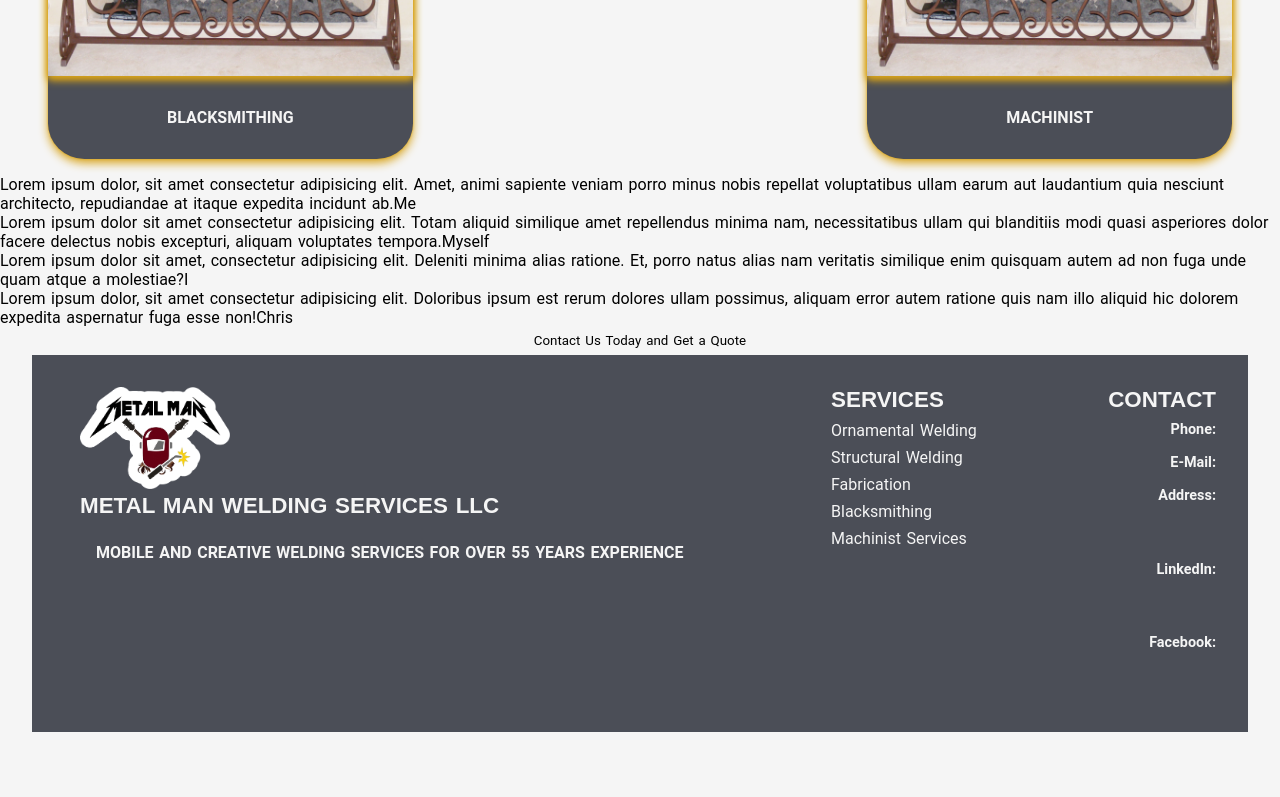
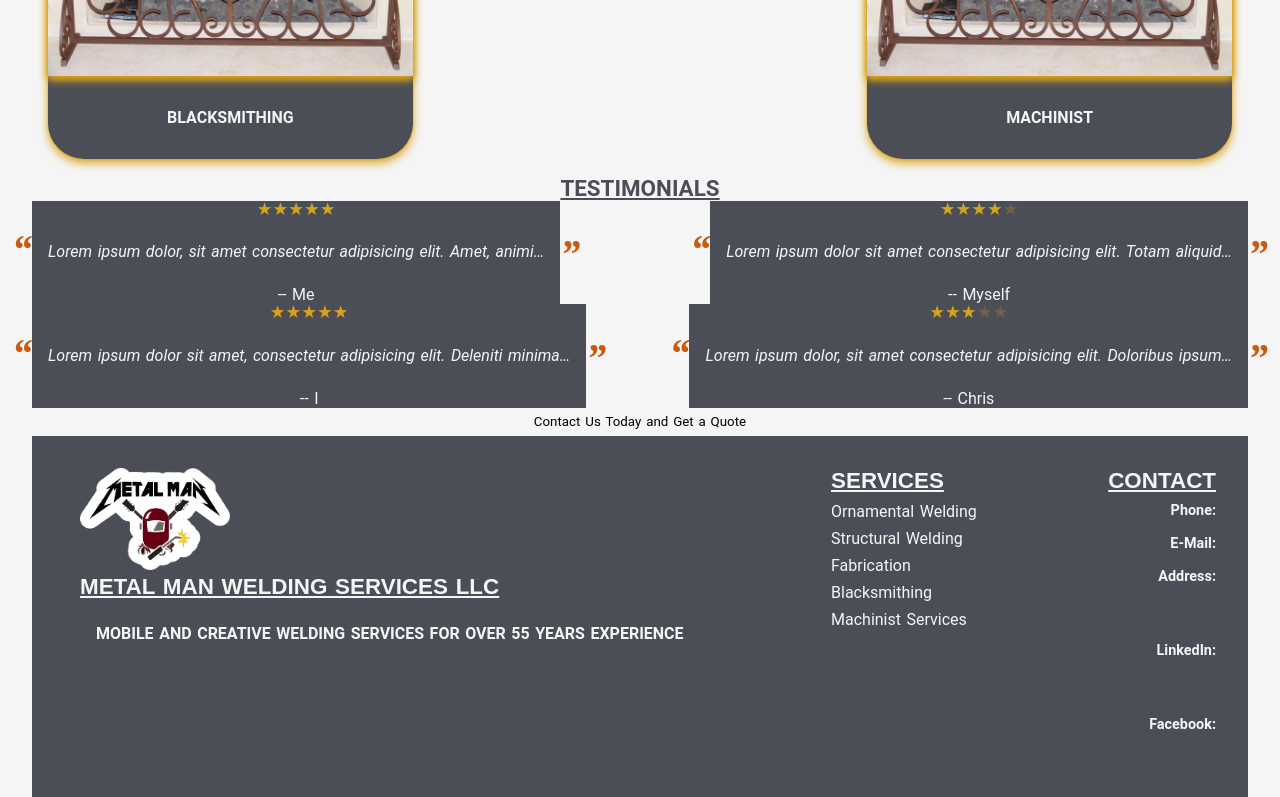
Before and after one commit to BeeDev-ValorCollective/MMWS_client, a React (Vite) app: page /home in a window 1280 px wide. Shown: the part 1803-2600 px from the top of the page. Before the commit the page ends 2535 px from the top, so only its background shows below. Built offline with nearby package versions, Linux system fonts and the light colour scheme; a web font is replaced by a local one.

Commit message:
started home-testimonial

```diff
--- /dev/null
+++ b/src/components/Helpers/Stars.jsx
@@ -0,0 +1,18 @@
+
+
+export default function Stars({ rating = 0, outOf = 5 }) {
+    return (
+        <span className="stars">
+            {Array.from({ length: outOf }).map((_, i) => (
+                <span
+                    key={i}
+                    className={i < rating ? "filled" : "empty"}
+                    aria-hidden="true"
+                >
+                    ★
+                </span>
+            ))}
+            <span className="sr-only">{rating} of {outOf} stars</span>
+        </span>
+    );
+}
--- a/src/components/Home/About.jsx
+++ b/src/components/Home/About.jsx
@@ -1,5 +1,4 @@
 import Jeff from '../../assets/about_img.jpg'
-import './Home.css'
 
 export default function HomeAbout() {
 
--- a/src/components/Home/Home.css
+++ b/src/components/Home/Home.css
@@ -4,6 +4,9 @@ main {
     justify-content: center;
     align-items: center;
     width: 100%;
+}
+h3 {
+    text-decoration: underline;
 }
 
 /* CTA Section CSS */
@@ -143,3 +146,75 @@ button {
 .service_name {
     padding: .5em 1.5em;
 }
+
+/* Testimonials Section css */
+.testimonial_wrapper {
+    display: flex;
+    flex-direction: column;
+    justify-content: center;
+    align-items: center;
+    width: 95%;
+}
+.testimonials {
+    display: flex;
+    flex-direction: row;
+    justify-content: space-between;
+    align-items: center;
+    flex-wrap: wrap;
+    width: 100%;
+}
+.testimonial {
+    display: flex;
+    flex-direction: column;
+    justify-content: center;
+    align-items: center;
+    background-color: var(--primary);
+}
+.quote, .author {
+    color: var(--light)
+}
+
+/* Testimonial - Stars */
+.stars {
+  display: inline-block;
+  line-height: 1;
+  font-size: 1.1rem;          /* Size of the stars */
+  color: var(--secondary);             /* Filled star color */
+}
+.stars .empty {
+  opacity: 0.25;              /* Faded look for un-filled stars */
+}
+.sr-only {                    /* Accessible text */
+  position: absolute;
+  left: -9999px;
+}
+
+/* Testimonial - Quotations */
+.quote {
+  display: block;
+  position: relative;
+  font-style: italic;
+  margin: 1em 0;
+  padding: 0.5em 1em;
+}
+
+.quote::before,
+.quote::after {
+  font-size: 2.5rem;
+  color: var(--accent);
+  font-weight: bold;
+  position: absolute;
+  font-family: serif;
+}
+
+.quote::before {
+  content: "“";
+  left: -0.5em;
+  top: -0.2em;
+}
+
+.quote::after {
+  content: "”";
+  right: -0.5em;
+  bottom: -0.2em;
+}
--- /dev/null
+++ b/src/components/Home/Testimonials.json
@@ -0,0 +1,37 @@
+[
+  {
+    "id": 1,
+    "rating": 5,
+    "quote": "Lorem ipsum dolor, sit amet consectetur adipisicing elit. Amet, animi…",
+    "author": "Me",
+    "is_active": true
+  },
+  {
+    "id": 2,
+    "rating": 4,
+    "quote": "Lorem ipsum dolor sit amet consectetur adipisicing elit. Totam aliquid…",
+    "author": "Myself",
+    "is_active": true
+  },
+  {
+    "id": 3,
+    "rating": 5,
+    "quote": "Lorem ipsum dolor sit amet, consectetur adipisicing elit. Deleniti minima…",
+    "author": "I",
+    "is_active": true
+  },
+  {
+    "id": 4,
+    "rating": 3,
+    "quote": "Lorem ipsum dolor, sit amet consectetur adipisicing elit. Doloribus ipsum…",
+    "author": "Chris",
+    "is_active": true
+  },
+  {
+    "id": 4,
+    "rating": 0,
+    "quote": "",
+    "author": "",
+    "is_active": false
+  }
+]
--- a/src/components/Home/Testimonials.jsx
+++ b/src/components/Home/Testimonials.jsx
@@ -1,32 +1,24 @@
+import Stars from '../Helpers/Stars'
+import Data from './Testimonials.json'
+
+export default function Testimonials() {
+    const visible = Data.filter(t => t.is_active);
 
 
-export default function Testimonials() {
-
-
-    return(
+    return (
         <>
-        <div className="testimonials">
-            <div className="testimonial">
-                <span className="stars"></span>
-                <span className="quote">Lorem ipsum dolor, sit amet consectetur adipisicing elit. Amet, animi sapiente veniam porro minus nobis repellat voluptatibus ullam earum aut laudantium quia nesciunt architecto, repudiandae at itaque expedita incidunt ab.</span>
-                <span className="author">Me</span>
+            <div className="testimonial_wrapper">
+                <h3>Testimonials</h3>
+                <div className="testimonials">
+                    {visible.map(({ id, rating, quote, author }) => (
+                        <div className="testimonial" key={id}>
+                            <Stars rating={rating} />
+                            <span className="quote">{quote}</span>
+                            <span className="author">-- {author}</span>
+                        </div>
+                    ))}
+                </div>
             </div>
-            <div className="testimonial">
-                <span className="stars"></span>
-                <span className="quote">Lorem ipsum dolor sit amet consectetur adipisicing elit. Totam aliquid similique amet repellendus minima nam, necessitatibus ullam qui blanditiis modi quasi asperiores dolor facere delectus nobis excepturi, aliquam voluptates tempora.</span>
-                <span className="author">Myself</span>
-            </div>
-            <div className="testimonial">
-                <span className="stars"></span>
-                <span className="quote">Lorem ipsum dolor sit amet, consectetur adipisicing elit. Deleniti minima alias ratione. Et, porro natus alias nam veritatis similique enim quisquam autem ad non fuga unde quam atque a molestiae?</span>
-                <span className="author">I</span>
-            </div>
-            <div className="testimonial">
-                <span className="stars"></span>
-                <span className="quote">Lorem ipsum dolor, sit amet consectetur adipisicing elit. Doloribus ipsum est rerum dolores ullam possimus, aliquam error autem ratione quis nam illo aliquid hic dolorem expedita aspernatur fuga esse non!</span>
-                <span className="author">Chris</span>
-            </div>
-        </div>
         </>
     )
 }
```
